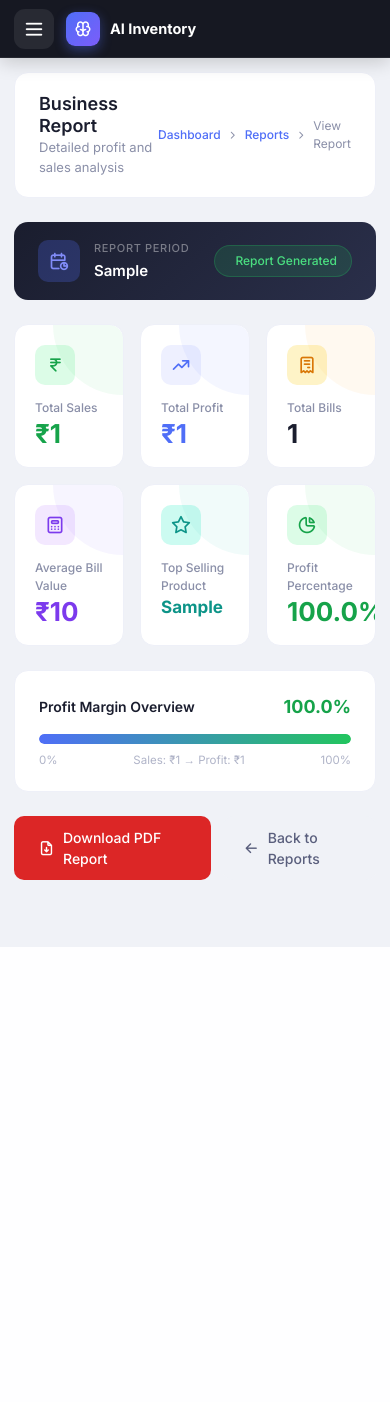
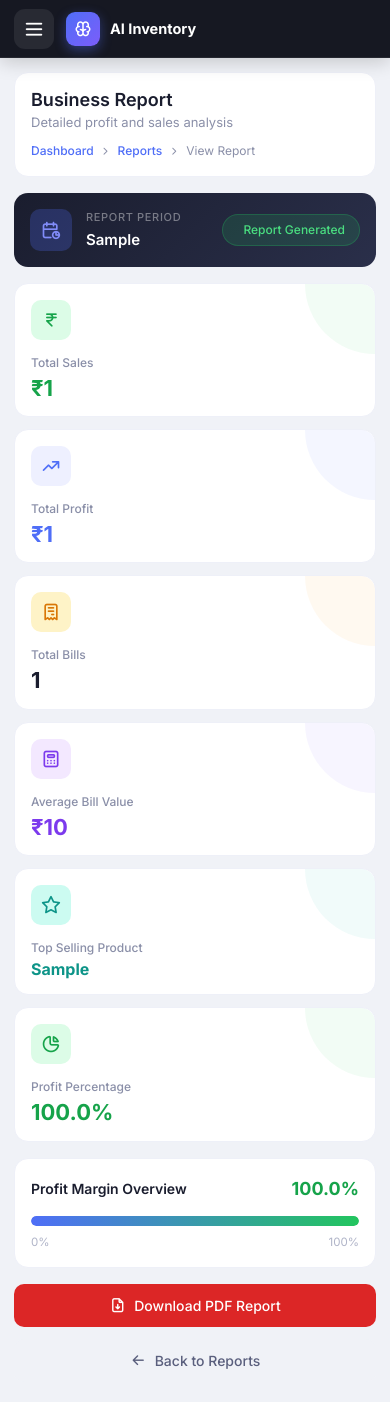
Before and after one commit to Vivek-347/ai-smart-inventory-system, a Flask app: template templates/reportResult.html in a window 390 px wide. Before the commit the page ends 947 px from the top, so only its background shows below. Run offline with Flask 3, Linux system fonts and the light colour scheme; the template is opened without the code that fills it: most values are stand-ins (such as "Sample title", 1, 10 or a date in 2020); some libraries are stand-ins or nearby versions.

Commit message:
RESPONSIVE

```diff
--- a/templates/reportResult.html
+++ b/templates/reportResult.html
@@ -17,6 +17,8 @@
     display: flex;
     align-items: center;
     justify-content: space-between;
+    flex-wrap: wrap;
+    gap: 10px 16px;
 }
 
 .page-header h2 {
@@ -35,6 +37,7 @@
 .breadcrumb-nav {
     display: flex;
     align-items: center;
+    flex-wrap: wrap;
     gap: 6px;
     font-size: 12px;
     color: #8a8fa8;
@@ -58,17 +61,21 @@
     display: flex;
     align-items: center;
     justify-content: space-between;
+    flex-wrap: wrap;
+    gap: 12px 16px;
 }
 
 .period-left {
     display: flex;
     align-items: center;
     gap: 14px;
+    min-width: 0;
 }
 
 .period-icon {
     width: 42px;
     height: 42px;
+    flex-shrink: 0;
     background: rgba(79,110,247,0.25);
     border-radius: 10px;
     display: flex;
@@ -92,6 +99,7 @@
     font-weight: 600;
     color: #fff;
     text-transform: capitalize;
+    word-break: break-word;
 }
 
 .generated-chip {
@@ -105,6 +113,7 @@
     font-weight: 500;
     padding: 6px 14px;
     border-radius: 20px;
+    white-space: nowrap;
 }
 
 .generated-chip i { font-size: 14px; }
@@ -132,6 +141,7 @@
     padding: 20px;
     position: relative;
     overflow: hidden;
+    min-width: 0;
 }
 
 .stat-card::after {
@@ -179,13 +189,19 @@
     font-size: 26px;
     font-weight: 700;
     color: #1a1d2e;
-    line-height: 1;
+    line-height: 1.1;
+    word-break: break-word;
 }
 
 .stat-value.green  { color: #16a34a; }
 .stat-value.blue   { color: #4f6ef7; }
 .stat-value.amber  { color: #d97706; }
 .stat-value.purple { color: #7c3aed; }
+
+.stat-value.product-name {
+    font-size: 17px;
+    color: #0d9488;
+}
 
 /* ── Profit Bar ── */
 
@@ -201,6 +217,7 @@
     display: flex;
     align-items: center;
     justify-content: space-between;
+    gap: 12px;
     margin-bottom: 14px;
 }
 
@@ -233,20 +250,29 @@
 .progress-labels {
     display: flex;
     justify-content: space-between;
+    gap: 8px;
     font-size: 11.5px;
     color: #b0b4c8;
+}
+
+.progress-labels .mid {
+    text-align: center;
+    min-width: 0;
+    word-break: break-word;
 }
 
 /* ── Action Buttons ── */
 
 .action-row {
     display: flex;
+    flex-wrap: wrap;
     gap: 12px;
 }
 
 .btn-download {
     display: inline-flex;
     align-items: center;
+    justify-content: center;
     gap: 8px;
     background: #dc2626;
     color: #fff;
@@ -270,6 +296,7 @@
 .btn-back {
     display: inline-flex;
     align-items: center;
+    justify-content: center;
     gap: 8px;
     background: #f0f2f7;
     color: #5a5f7d;
@@ -288,6 +315,50 @@
 }
 
 .btn-download i, .btn-back i { font-size: 17px; }
+
+/* ── Responsive ── */
+
+/* Tablets: 2 columns */
+@media (max-width: 991.98px) {
+    .stats-grid,
+    .stats-grid-2 {
+        grid-template-columns: repeat(2, 1fr);
+    }
+}
+
+/* Phones */
+@media (max-width: 575.98px) {
+
+    .page-header,
+    .period-banner,
+    .profit-bar-panel {
+        padding: 16px;
+        margin-bottom: 16px;
+    }
+
+    .stats-grid,
+    .stats-grid-2 {
+        grid-template-columns: 1fr;
+        gap: 12px;
+        margin-bottom: 12px;
+    }
+
+    .stats-grid-2 { margin-bottom: 16px; }
+
+    .stat-card { padding: 16px; }
+
+    .stat-value { font-size: 22px; }
+    .stat-value.product-name { font-size: 16px; }
+
+    .progress-labels .mid { display: none; }
+
+    .action-row { flex-direction: column; }
+
+    .btn-download,
+    .btn-back {
+        width: 100%;
+    }
+}
 
 </style>
 </head>
@@ -361,7 +432,7 @@
         <div class="stat-card teal">
             <div class="stat-icon teal"><i class="ti ti-star"></i></div>
             <div class="stat-label">Top Selling Product</div>
-            <div class="stat-value" style="font-size:17px; color:#0d9488;">{{ top_product }}</div>
+            <div class="stat-value product-name">{{ top_product }}</div>
         </div>
 
         <div class="stat-card green">
@@ -395,7 +466,7 @@
         </div>
         <div class="progress-labels">
             <span>0%</span>
-            <span>Sales: ₹{{ total_sales }} → Profit: ₹{{ total_profit }}</span>
+            <span class="mid">Sales: ₹{{ total_sales }} → Profit: ₹{{ total_profit }}</span>
             <span>100%</span>
         </div>
     </div>
```
